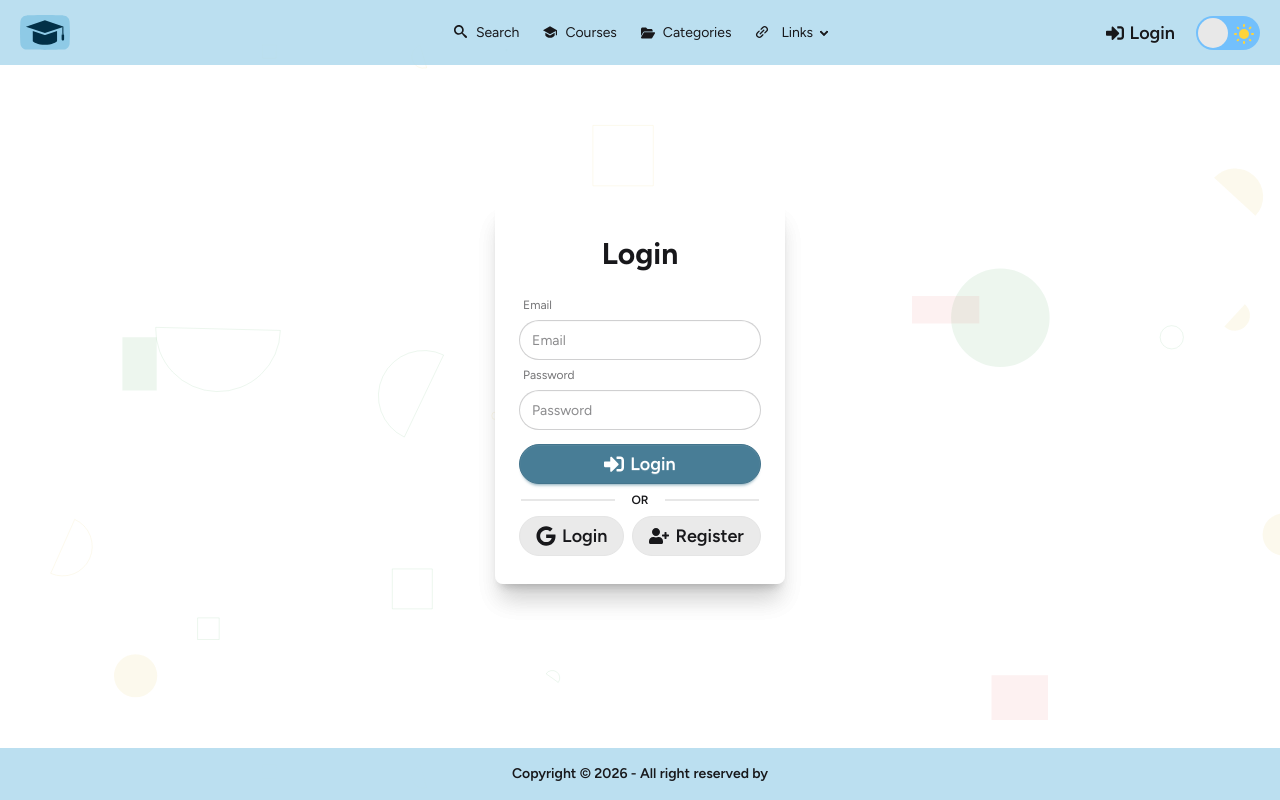
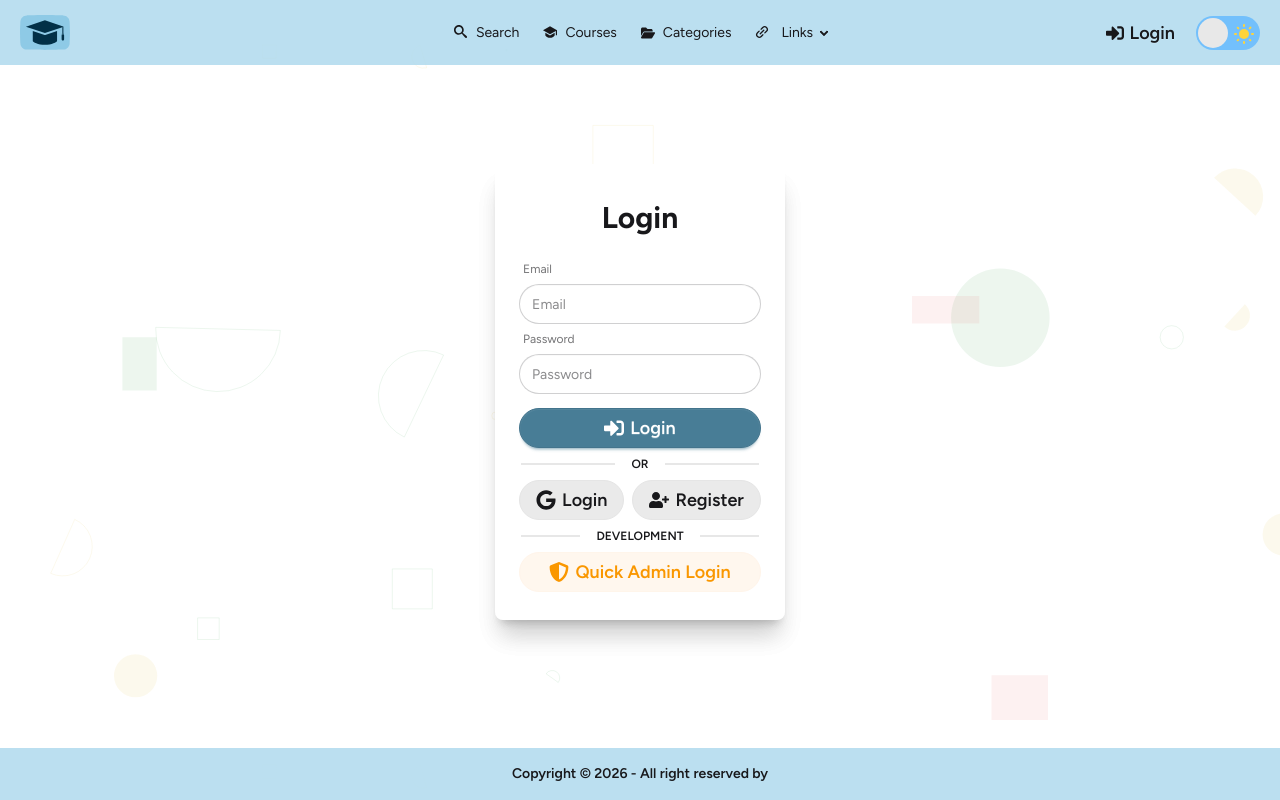
Before and after one commit to buildwithmeraj/course-tube, a Next.js app: page /login in a window 1280 px wide. Built offline with nearby package versions, Linux system fonts and the light colour scheme; no server answers.

Commit message:
added quick admin login in login page

```diff
--- a/src/app/layout.js
+++ b/src/app/layout.js
@@ -24,7 +24,7 @@ export const metadata = {
 
 export default function RootLayout({ children }) {
   return (
-    <html lang="en" suppressHydrationWarning={true}>
+    <html lang="en" suppressHydrationWarning>
       <body
         className={`${FigtreeFont.variable} antialiased flex flex-col min-h-screen overflow-x-hidden`}
       >
--- a/src/app/providers/Providers.jsx
+++ b/src/app/providers/Providers.jsx
@@ -7,7 +7,12 @@ import { SearchProvider } from "../contexts/SearchContext";
 const Providers = ({ children }) => {
   return (
     <SessionProvider>
-      <ThemeProvider attribute="data-theme">
+      <ThemeProvider
+        attribute="data-theme"
+        defaultTheme="system"
+        enableSystem
+        suppressHydrationWarning
+      >
         <SearchProvider>{children}</SearchProvider>
       </ThemeProvider>
     </SessionProvider>
--- a/src/components/pages/auth/Login.jsx
+++ b/src/components/pages/auth/Login.jsx
@@ -1,7 +1,7 @@
 "use client";
 import React from "react";
 import { signIn, useSession } from "next-auth/react";
-import { FaGoogle, FaSignInAlt, FaUserPlus } from "react-icons/fa";
+import { FaGoogle, FaSignInAlt, FaUserPlus, FaShieldAlt } from "react-icons/fa";
 import { useState, useEffect } from "react";
 import Link from "next/link";
 import { useRouter } from "next/navigation";
@@ -62,6 +62,36 @@ const LoginPage = () => {
     } catch (error) {
       console.error("Google login error:", error);
       setError("Failed to login with Google");
+      setIsLoading(false);
+    }
+  };
+
+  const handleAdminLogin = async () => {
+    setIsLoading(true);
+    setError(null);
+    try {
+      console.log("Attempting admin login with email: demo@admin.com");
+      const result = await signIn("credentials", {
+        email: "demo@admin.com",
+        password: "admin123",
+        redirect: false,
+      });
+
+      console.log("SignIn result:", result);
+
+      if (result?.error) {
+        console.error("SignIn error details:", result);
+        setError("Admin login failed");
+        toast.error("Admin login failed");
+      } else if (result?.ok) {
+        toast.success("Admin login successful!");
+        router.push("/profile");
+      }
+    } catch (error) {
+      console.error("Admin login error:", error);
+      setError("Failed to login as admin");
+      toast.error("Failed to login as admin");
+    } finally {
       setIsLoading(false);
     }
   };
@@ -139,6 +169,19 @@ const LoginPage = () => {
                     Register
                   </Link>
                 </div>
+                <div className="divider m-0.5 font-semibold text-xs">
+                  DEVELOPMENT
+                </div>
+                <button
+                  className="btn btn-warning btn-soft
+                   w-full"
+                  type="button"
+                  onClick={handleAdminLogin}
+                  disabled={isLoading}
+                >
+                  <FaShieldAlt size={20} />
+                  {isLoading ? "Logging in..." : "Quick Admin Login"}
+                </button>
               </fieldset>
             </form>
           </div>
```
Also changed, not shown: src/lib/auth.js.
